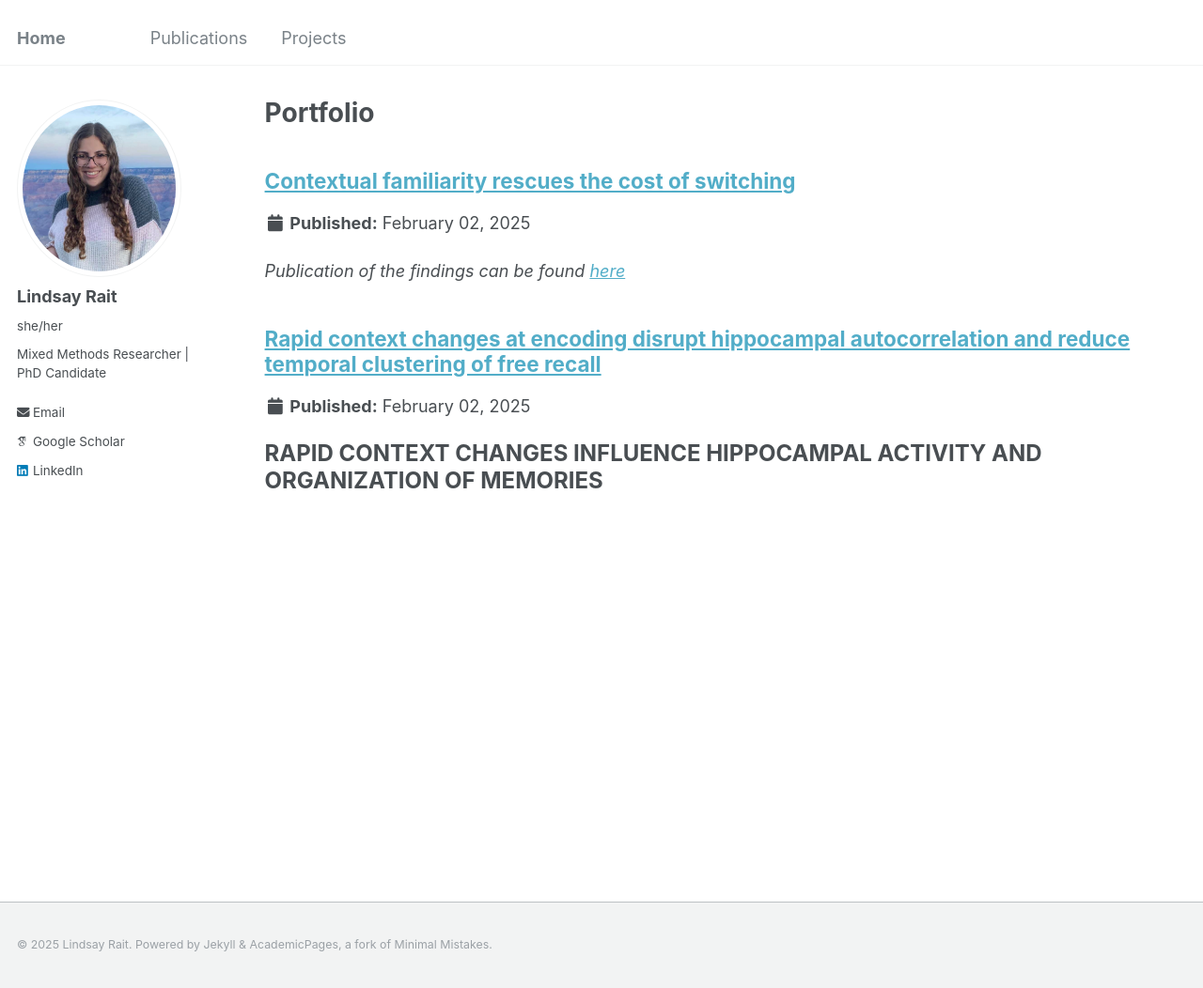
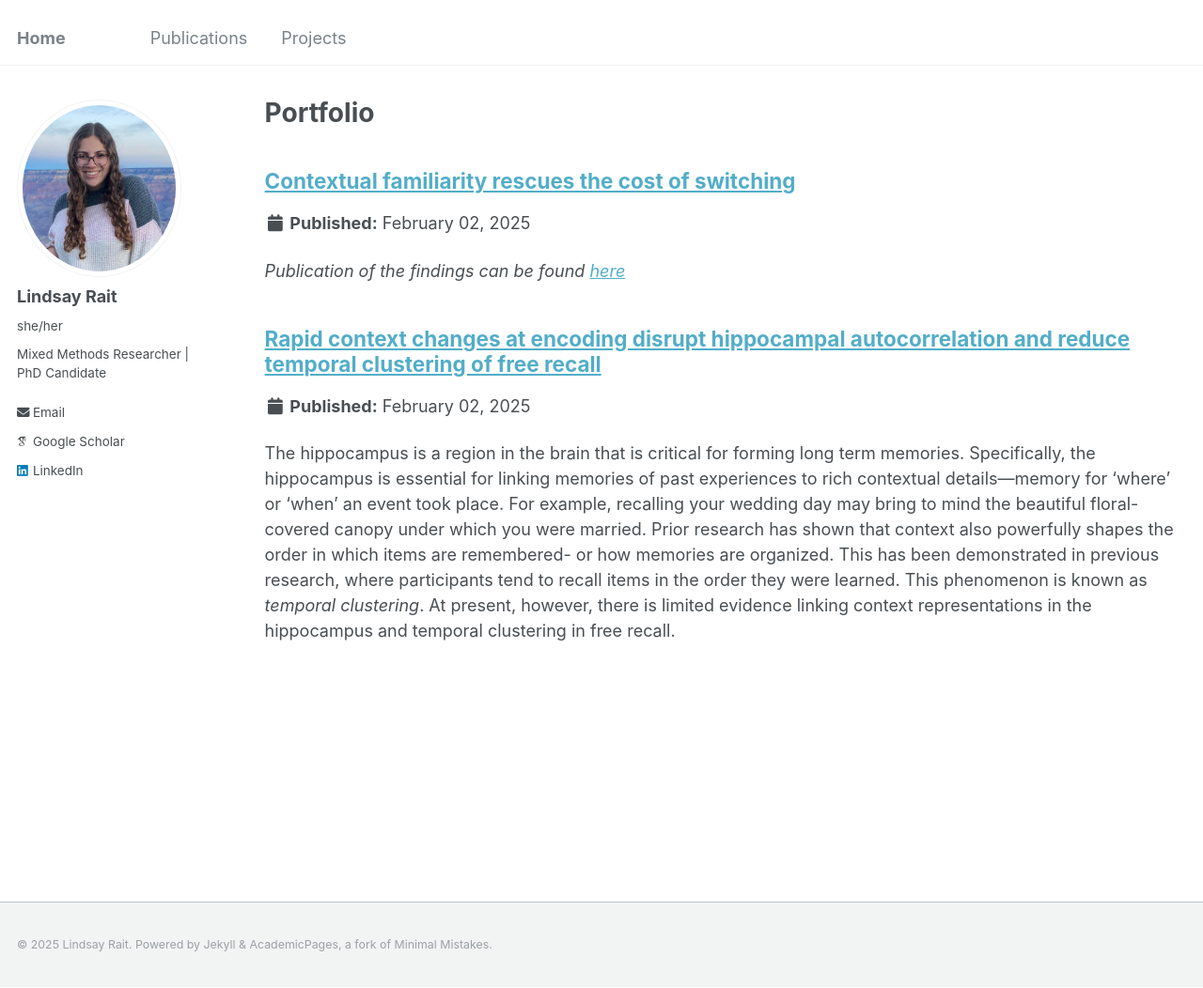
Before and after one commit to lindsay-rait/lindsay-rait.github.io, a Jekyll site: the page built from _pages/portfolio.html, in a window 1280 px wide and 1052 px high. Shown: the whole window at 94% size. Built offline with Jekyll 4.4.1, drawn with Linux system fonts in a browser that asks for light colours; some web fonts are replaced.

Commit message:
Update portfolio-2.md

```diff
--- a/_portfolio/portfolio-2.md
+++ b/_portfolio/portfolio-2.md
@@ -5,8 +5,6 @@ title: "Rapid context changes at encoding disrupt hippocampal autocorrelation an
 short_description: The hippocampus plays a critical role in processing contextual information. Additionally, context powerfully shapes how our memories are organized. In this study, we establish a link between context representations in the hippocampus and memory organization.
 layout: portfolio
 ---
-
-<h1 style="font-size:24px;">RAPID CONTEXT CHANGES INFLUENCE HIPPOCAMPAL ACTIVITY AND ORGANIZATION OF MEMORIES</h1>
 
 
 The hippocampus is a region in the brain that is critical for forming long term memories. Specifically, the hippocampus is essential for linking memories of past experiences to rich contextual details—memory for ‘where’ or ‘when’ an event took place. For example, recalling your wedding day may bring to mind the beautiful floral-covered canopy under which you were married. Prior research has shown that context also powerfully shapes the order in which items are remembered- or how memories are organized. This has been demonstrated in previous research, where participants tend to recall items in the order they were learned. This phenomenon is known as _temporal clustering_. At present, however, there is limited evidence linking context representations in the hippocampus and temporal clustering in free recall.
```
